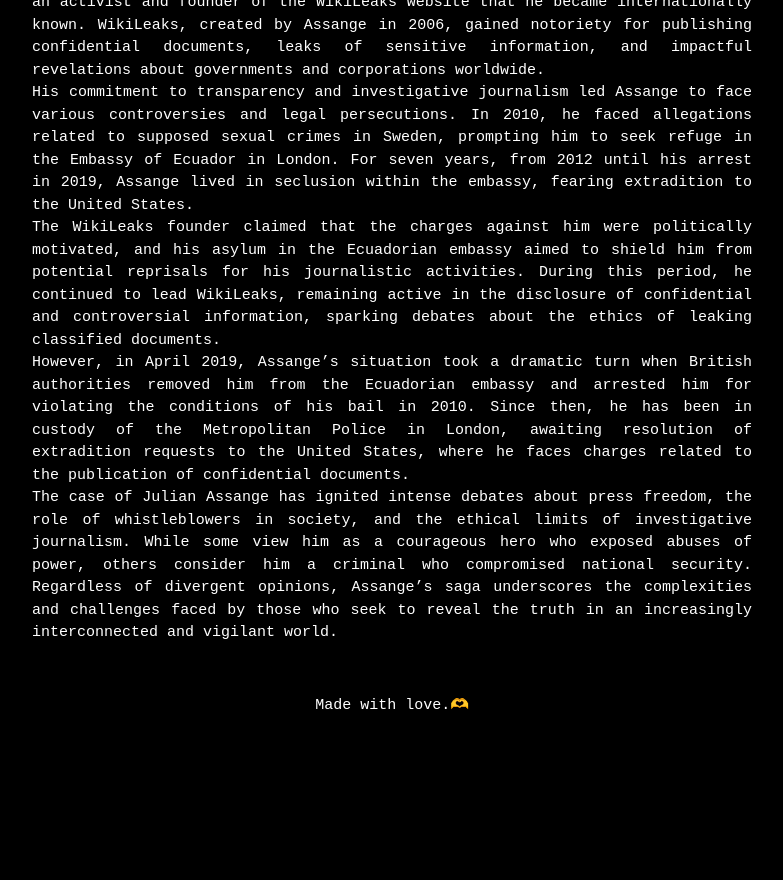
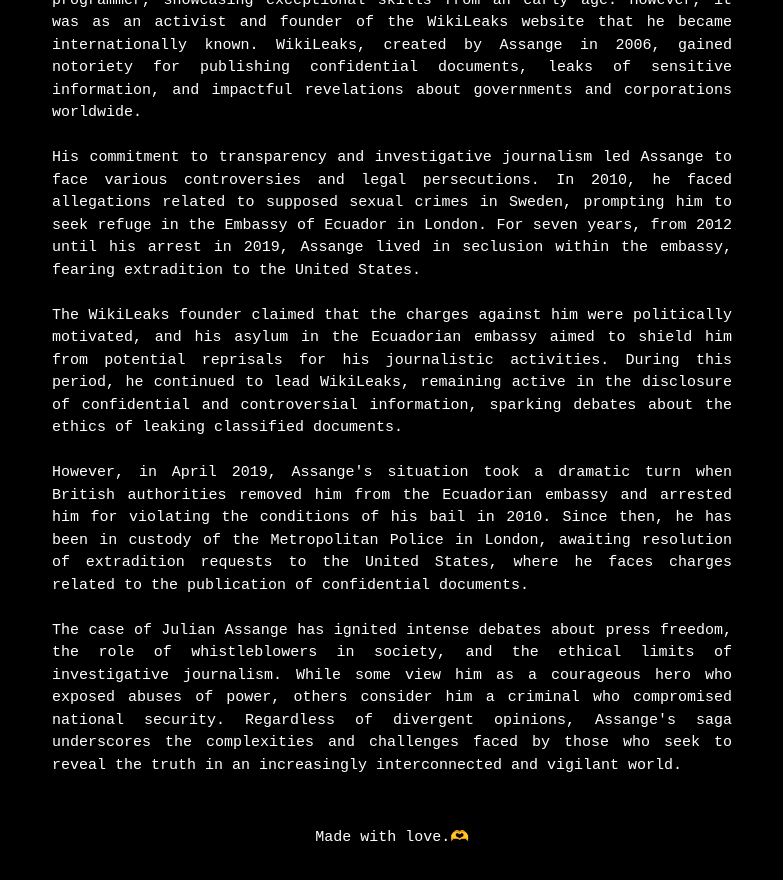
Before and after one commit to boloto1979/boloto1979.github.io, a Jekyll site: the page built from _posts/2023-12-08-julian-paul.md, in a window 1280 px wide and 900 px high, scrolled down 1292 px. Shown: the top 880 px of the window, without its empty margins (248-1031 px from the left). Built offline with Jekyll 4.4.1, drawn with Linux system fonts in a browser that asks for light colours; before the commit the page ends 2059 px from its top, so only the background shows below that.

Commit message:
correction post

```diff
--- a/_posts/2023-12-08-julian-paul.md
+++ b/_posts/2023-12-08-julian-paul.md
@@ -3,17 +3,19 @@
 title: Julian Paul Assange
 description: "An Australian activist, computer programmer, journalist and founder of the website WikiLeaks."
 ---
-<div style="display: flex; align-items: center; justify-content: center; height: 100vh;">
+<div style="display: flex; align-items: center; justify-content: center; height: 100vh; margin-bottom: 20px;">
   <img src="https://upload.wikimedia.org/wikipedia/commons/b/bf/Julian_Assange_August_2014.jpg" alt="Julian" style="max-width: 100%; max-height: 100%; width: 20vw;">
-</div><br>
+</div>
+<div style="text-align: justify; margin: 20px;">
 Julian Paul Assange, born Hawkins on July 3, 1971, is a prominent and controversial figure in the realms of technology, journalism, and activism. His journey is marked by achievements, controversies, and legal challenges that have thrust him into the global spotlight.<br>
-
+<br>
 Assange, originally from Australia, gained recognition as a computer programmer, showcasing exceptional skills from an early age. However, it was as an activist and founder of the WikiLeaks website that he became internationally known. WikiLeaks, created by Assange in 2006, gained notoriety for publishing confidential documents, leaks of sensitive information, and impactful revelations about governments and corporations worldwide.<br>
-
+<br>
 His commitment to transparency and investigative journalism led Assange to face various controversies and legal persecutions. In 2010, he faced allegations related to supposed sexual crimes in Sweden, prompting him to seek refuge in the Embassy of Ecuador in London. For seven years, from 2012 until his arrest in 2019, Assange lived in seclusion within the embassy, fearing extradition to the United States.<br>
-
+<br>
 The WikiLeaks founder claimed that the charges against him were politically motivated, and his asylum in the Ecuadorian embassy aimed to shield him from potential reprisals for his journalistic activities. During this period, he continued to lead WikiLeaks, remaining active in the disclosure of confidential and controversial information, sparking debates about the ethics of leaking classified documents.<br>
-
+<br>
 However, in April 2019, Assange's situation took a dramatic turn when British authorities removed him from the Ecuadorian embassy and arrested him for violating the conditions of his bail in 2010. Since then, he has been in custody of the Metropolitan Police in London, awaiting resolution of extradition requests to the United States, where he faces charges related to the publication of confidential documents.<br>
-
+<br>
 The case of Julian Assange has ignited intense debates about press freedom, the role of whistleblowers in society, and the ethical limits of investigative journalism. While some view him as a courageous hero who exposed abuses of power, others consider him a criminal who compromised national security. Regardless of divergent opinions, Assange's saga underscores the complexities and challenges faced by those who seek to reveal the truth in an increasingly interconnected and vigilant world.
+</div>
```
